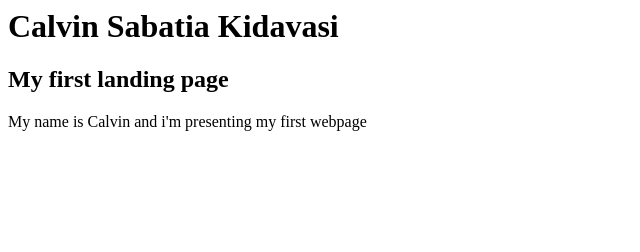
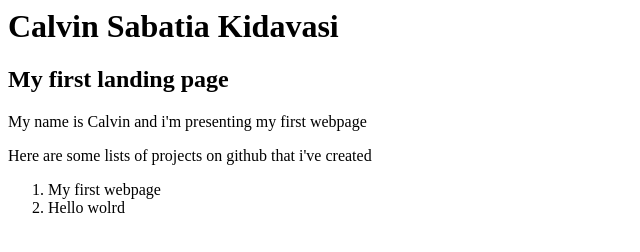
Before and after one commit to calvin-kidavasi/My-landing-page, a plain HTML site: page my-first-landing-page.html in a window 1280 px wide. Shown: the whole page, without its empty margins (0-640 px from the left). Drawn offline with Linux system fonts and the light colour scheme.

Commit message:
add list elements

```diff
--- a/my-first-landing-page.html
+++ b/my-first-landing-page.html
@@ -20,5 +20,10 @@
         <h2>My first landing page</h2>
 
         <p>My name is Calvin and i'm presenting my first webpage</p>
+        <p>Here are some lists of projects on github that i've created</p>
+        <ol>
+            <li>My first webpage</li>
+            <li>Hello wolrd</li>
+        </ol>
     </body>
 </html>
```
